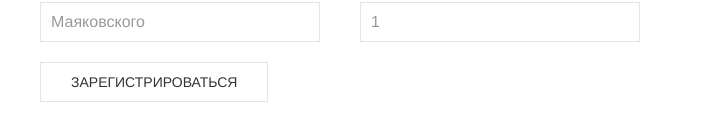
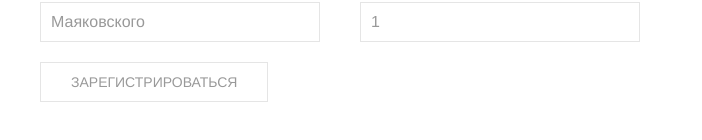
Before and after one commit to presetslrdev/BSB-test, a Vue app: page /register in a window 1280 px wide. Shown: the part 512-652 px from the top of the page, without its empty margins (0-702 px from the left). Built offline with nearby package versions, Linux system fonts and the light colour scheme.

Commit message:
add: validate

```diff
--- a/src/views/Register.vue
+++ b/src/views/Register.vue
@@ -101,7 +101,9 @@
       </div>
       <div class="uk-margin">
         <button type="submit"
-                class="uk-button uk-button-default">
+                class="uk-button uk-button-default"
+                :disabled="disabledBtn"
+        >
           Зарегистрироваться
         </button>
       </div>
@@ -111,7 +113,9 @@
 </template>
 
 <script>
-    import {required, minLength} from 'vuelidate/lib/validators'
+    import {required, minLength, helpers} from 'vuelidate/lib/validators'
+
+    const alphaEmail = helpers.regex('alpha', /^[^@\s]+@[^@\s]+\.[^@\s]+$/)
 
     export default {
         name: "register",
@@ -126,10 +130,17 @@
                 apartment: '',
             }
         }),
+        computed: {
+            disabledBtn() {
+                return this.$v.formReg.name.$invalid ||
+                    this.$v.formReg.phone.$invalid ||
+                    this.$v.formReg.email.$invalid
+            }
+        },
         methods: {
             registerUser(e) {
                 console.log(e)
-            }
+            },
         },
         validations: {
             formReg: {
@@ -142,7 +153,8 @@
                 },
                 email: {
                     required,
-                    minLength: minLength(5)
+                    minLength: minLength(5),
+                    alpha: alphaEmail
                 }
             }
         }
```
